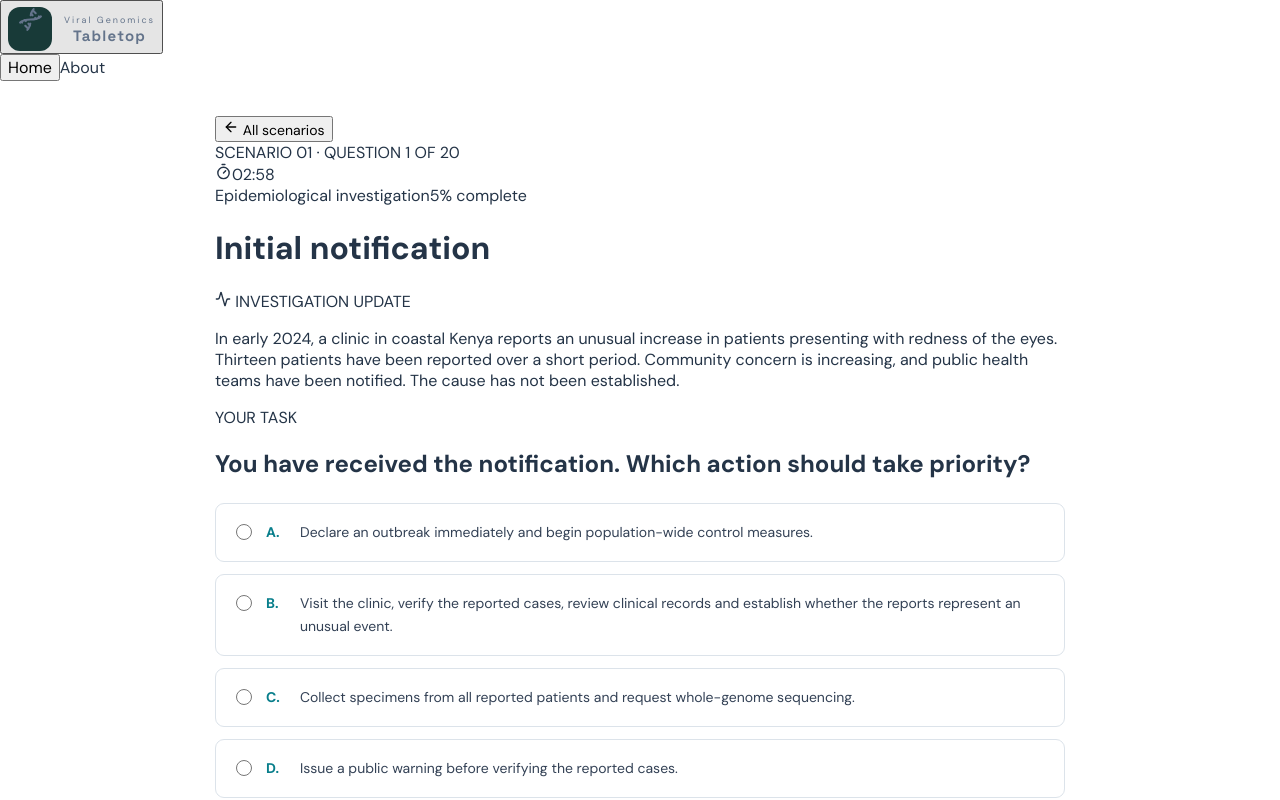
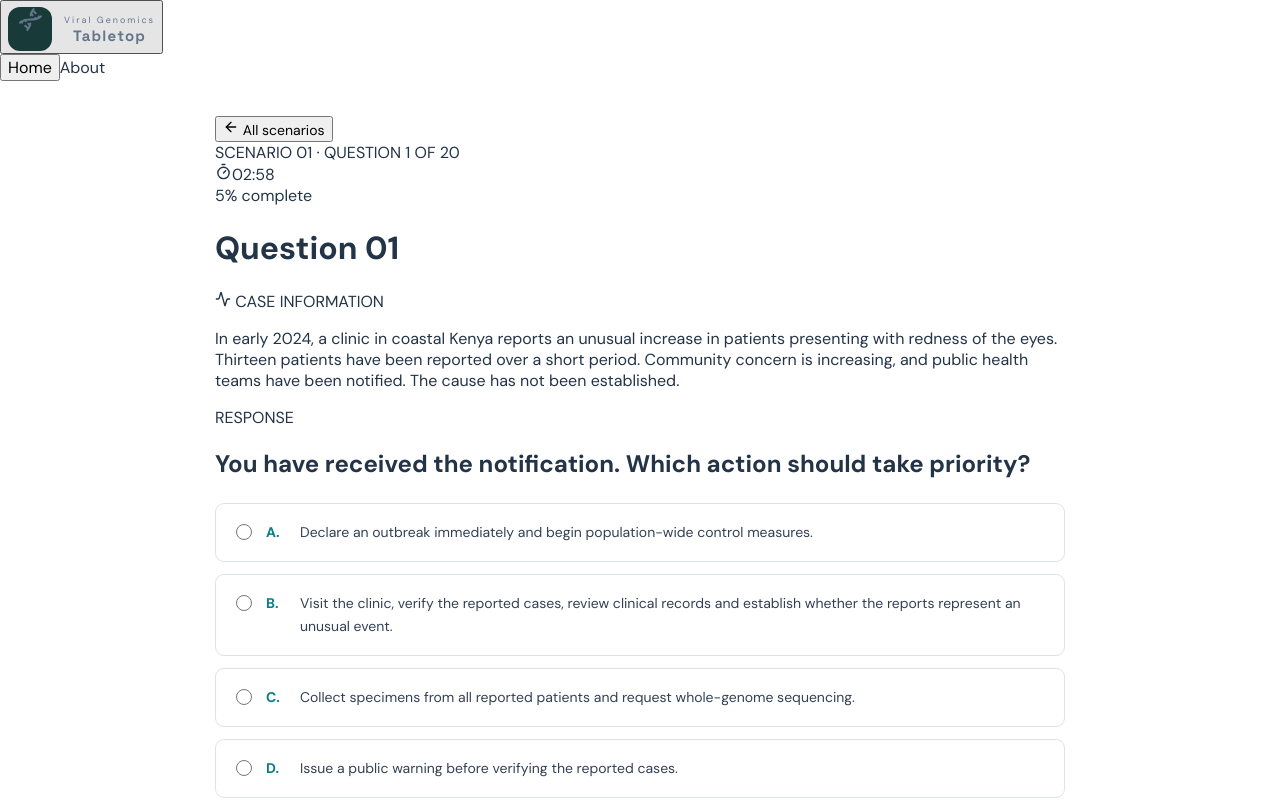
Before and after one commit to smusundi/genomics_training, a React (Vite) app: page / in a window 1280 px wide. Both pictures are taken after a click on the button "Start investigation". Shown: the top 800 px of the page. Built offline with nearby package versions, Linux system fonts and the light colour scheme.

Commit message:
Update App.jsx

```diff
--- a/src/App.jsx
+++ b/src/App.jsx
@@ -10,14 +10,12 @@ import {
   Lock,
 } from 'lucide-react'
 
-const QUESTION_TIME = 180 // 3 minutes per question
+const QUESTION_TIME = 180
 
 const questions = [
   {
-    title: 'Initial notification',
-    section: 'Epidemiological investigation',
-    briefing:
-      'In early 2024, a clinic in coastal Kenya reports an unusual increase in patients presenting with redness of the eyes. Thirteen patients have been reported over a short period. Community concern is increasing, and public health teams have been notified. The cause has not been established.',
+    title: 'Question 01',
+    briefing: 'In early 2024, a clinic in coastal Kenya reports an unusual increase in patients presenting with redness of the eyes. Thirteen patients have been reported over a short period. Community concern is increasing, and public health teams have been notified. The cause has not been established.',
     prompt: 'You have received the notification. Which action should take priority?',
     options: [
       'Declare an outbreak immediately and begin population-wide control measures.',
@@ -27,10 +25,8 @@ const questions = [
     ],
   },
   {
-    title: 'Defining the event',
-    section: 'Epidemiological investigation',
-    briefing:
-      'A visit to the clinic confirms that several patients have similar clinical presentations. However, the records are incomplete, and it is not yet clear whether all reported cases are part of the same event. Additional cases may be occurring in the surrounding community.',
+    title: 'Question 02',
+    briefing: 'A visit to the clinic confirms that several patients have similar clinical presentations. However, the records are incomplete, and it is not yet clear whether all reported cases are part of the same event. Additional cases may be occurring in the surrounding community.',
     prompt: 'Which approach would provide the most reliable estimate of the extent of the event?',
     options: [
       'Use eye redness alone as the case definition and include everyone reporting the symptom.',
@@ -40,10 +36,8 @@ const questions = [
     ],
   },
   {
-    title: 'Specimen selection',
-    section: 'Epidemiological investigation',
-    briefing:
-      'Additional individuals with similar symptoms are identified. The investigation team is preparing a specimen collection plan to support laboratory testing.',
+    title: 'Question 03',
+    briefing: 'Additional individuals with similar symptoms are identified. The investigation team is preparing a specimen collection plan to support laboratory testing.',
     prompt: 'Which specimen collection strategy is likely to provide the most useful initial evidence?',
     options: [
       'Collect blood from every patient because systemic specimens are generally more informative.',
@@ -53,10 +47,8 @@ const questions = [
     ],
   },
   {
-    title: 'Investigating possible exposures',
-    section: 'Epidemiological investigation',
-    briefing:
-      'Initial interviews suggest that some patients attend the same schools, live in nearby areas or have had contact with one another. Other patients have no obvious connection.',
+    title: 'Question 04',
+    briefing: 'Initial interviews suggest that some patients attend the same schools, live in nearby areas or have had contact with one another. Other patients have no obvious connection.',
     prompt: 'Which interpretation should guide the next stage of the investigation?',
     options: [
       'Shared locations establish that the event is caused by a contaminated water source.',
@@ -66,10 +58,8 @@ const questions = [
     ],
   },
   {
-    title: 'Selecting preliminary laboratory investigations',
-    section: 'Initial laboratory investigation',
-    briefing:
-      'Specimens have been collected, and the clinical team requests initial laboratory investigations before considering more specialised approaches. Routine bacterial culture and molecular assays are available.',
+    title: 'Question 05',
+    briefing: 'Specimens have been collected, and the clinical team requests initial laboratory investigations before considering more specialised approaches. Routine bacterial culture and molecular assays are available.',
     prompt: 'Which initial combination of investigations would be reasonable to prioritise?',
     options: [
       'Bacterial culture and pan-adenovirus qPCR.',
@@ -79,10 +69,8 @@ const questions = [
     ],
   },
   {
-    title: 'Interpreting preliminary findings',
-    section: 'Initial laboratory investigation',
-    briefing:
-      'Initial investigations are performed on 20 specimens. Eighteen specimens do not have an explanation from the methods used, while the remaining findings are inconclusive.',
+    title: 'Question 06',
+    briefing: 'Initial investigations are performed on 20 specimens. Eighteen specimens do not have an explanation from the methods used, while the remaining findings are inconclusive.',
     prompt: 'What is the most appropriate next step?',
     options: [
       'Conclude that there is no infectious cause because most specimens tested negative.',
@@ -92,10 +80,8 @@ const questions = [
     ],
   },
   {
-    title: 'Selecting a discovery approach',
-    section: 'Sequencing strategy',
-    briefing:
-      'The initial investigations have not established a cause. Specimen volumes are limited, and the range of possible infectious agents remains broad.',
+    title: 'Question 07',
+    briefing: 'The initial investigations have not established a cause. Specimen volumes are limited, and the range of possible infectious agents remains broad.',
     prompt: 'Which factors should guide the choice of the next laboratory approach?',
     options: [
       'The most expensive sequencing platform available.',
@@ -105,10 +91,8 @@ const questions = [
     ],
   },
   {
-    title: 'Comparing sequencing strategies',
-    section: 'Sequencing strategy',
-    briefing:
-      'The team considers three approaches: amplicon sequencing, probe-based target enrichment and untargeted metagenomic sequencing.',
+    title: 'Question 08',
+    briefing: 'The team considers three approaches: amplicon sequencing, probe-based target enrichment and untargeted metagenomic sequencing.',
     prompt: 'Which statement describes an important limitation of one of these approaches?',
     options: [
       'Amplicon sequencing can detect any unknown organism because it amplifies all nucleic acids.',
@@ -118,10 +102,8 @@ const questions = [
     ],
   },
   {
-    title: 'Evaluating sequencing controls',
-    section: 'Sequencing data assessment',
-    briefing:
-      'Clinical specimens and negative extraction and library-preparation controls are sequenced. Some reads are also detected in a negative control.',
+    title: 'Question 09',
+    briefing: 'Clinical specimens and negative extraction and library-preparation controls are sequenced. Some reads are also detected in a negative control.',
     prompt: 'What should be investigated before interpreting the sequencing results?',
     options: [
       'Remove every sequence found in the negative control from all clinical samples without further investigation.',
@@ -131,10 +113,8 @@ const questions = [
     ],
   },
   {
-    title: 'Assessing sequencing output',
-    section: 'Sequencing data assessment',
-    briefing:
-      'The sequencing run produces read statistics, including total reads, read-length distributions, quality scores and the proportion of classified reads.',
+    title: 'Question 10',
+    briefing: 'The sequencing run produces read statistics, including total reads, read-length distributions, quality scores and the proportion of classified reads.',
     prompt: 'Which combination of observations best supports proceeding to taxonomic interpretation?',
     options: [
       'A high total read count alone.',
@@ -144,10 +124,8 @@ const questions = [
     ],
   },
   {
-    title: 'Interpreting taxonomic classification',
-    section: 'Metagenomic analysis',
-    briefing:
-      'Taxonomic classification assigns reads at different levels, including kingdom, phylum, family, genus and species. Some reads are assigned only at higher taxonomic levels.',
+    title: 'Question 11',
+    briefing: 'Taxonomic classification assigns reads at different levels, including kingdom, phylum, family, genus and species. Some reads are assigned only at higher taxonomic levels.',
     prompt: 'How should these taxonomic assignments be interpreted?',
     options: [
       'Every family-level assignment confirms the presence of a specific species.',
@@ -157,30 +135,22 @@ const questions = [
     ],
   },
   {
-    title: 'Exploring the taxonomic profile',
-    section: 'Metagenomic analysis',
+    title: 'Question 12',
     visual: 'krona',
     responseType: 'text',
-    briefing:
-      'An interactive Krona plot generated from the metagenomic classification results is provided. Explore the taxonomic hierarchy and examine the relative contribution of the displayed groups.',
-    prompt:
-      'Using the Krona plot, identify the most represented taxonomic group at the lowest classification level that you consider reliably supported. Record the group and the level of classification.',
+    briefing: 'An interactive Krona plot generated from the classification results is provided. Explore the displayed hierarchy and examine the relative contribution of the groups.',
+    prompt: 'Using the provided visual evidence, identify the most represented taxonomic group at the lowest classification level that you consider reliably supported. Record the group and its classification level.',
   },
   {
-    title: 'Identifying a candidate for further investigation',
-    section: 'Metagenomic analysis',
+    title: 'Question 13',
     visual: 'krona',
     responseType: 'text',
-    briefing:
-      'You have explored the taxonomic profile. Several assignments may warrant closer inspection, but read counts alone do not establish a causal relationship.',
-    prompt:
-      'Name the taxon you would prioritise for further investigation and briefly record the observations from the Krona plot that support your choice.',
+    briefing: 'You have examined the taxonomic profile. Several assignments may warrant closer inspection, but read counts alone do not establish a causal relationship.',
+    prompt: 'Name the taxon you would prioritise for further investigation and briefly record the observations that support your choice.',
   },
   {
-    title: 'Selecting reads for genome reconstruction',
-    section: 'Genome characterisation',
-    briefing:
-      'A candidate taxon has been prioritised for further investigation. The next task is to recover sequence data that may support genome reconstruction.',
+    title: 'Question 14',
+    briefing: 'A candidate taxon has been prioritised for further investigation. The next task is to recover sequence data that may support genome reconstruction.',
     prompt: 'Which approach is most appropriate for selecting reads for further analysis?',
     options: [
       'Select all reads and assemble them without considering their taxonomic assignments.',
@@ -190,10 +160,8 @@ const questions = [
     ],
   },
   {
-    title: 'Assessing reference mapping',
-    section: 'Genome characterisation',
-    briefing:
-      'Candidate-associated reads are mapped against a suitable reference sequence. Mapping summaries and coverage information are generated.',
+    title: 'Question 15',
+    briefing: 'Candidate-associated reads are mapped against a suitable reference sequence. Mapping summaries and coverage information are generated.',
     prompt: 'Which set of metrics is most useful when evaluating the mapping results?',
     options: [
       'The total number of mapped reads alone.',
@@ -203,10 +171,8 @@ const questions = [
     ],
   },
   {
-    title: 'Evaluating genome completeness',
-    section: 'Genome characterisation',
-    briefing:
-      'The reconstructed sequence has substantial coverage across much of the reference, but several regions are poorly represented or absent.',
+    title: 'Question 16',
+    briefing: 'The reconstructed sequence has substantial coverage across much of the reference, but several regions are poorly represented or absent.',
     prompt: 'Which interpretation is most appropriate when describing genome completeness?',
     options: [
       'High average depth alone proves that the genome is complete.',
@@ -216,10 +182,8 @@ const questions = [
     ],
   },
   {
-    title: 'Seeking confirmatory evidence',
-    section: 'Genome characterisation',
-    briefing:
-      'The candidate sequence is detected in more than one clinical specimen. The team is considering additional evidence to assess the reliability and significance of the finding.',
+    title: 'Question 17',
+    briefing: 'The candidate sequence is detected in more than one clinical specimen. The team is considering additional evidence to assess the reliability and significance of the finding.',
     prompt: 'Which additional evidence would strengthen the investigation?',
     options: [
       'An independent targeted molecular assay, interpreted alongside specimen-level findings and the sequencing controls.',
@@ -229,10 +193,8 @@ const questions = [
     ],
   },
   {
-    title: 'Selecting reference sequences',
-    section: 'Phylogenetic analysis',
-    briefing:
-      'A set of sequences is available for phylogenetic analysis. The collection includes sequences from different locations and sampling periods, with variation in completeness and quality.',
+    title: 'Question 18',
+    briefing: 'A set of sequences is available for phylogenetic analysis. The collection includes sequences from different locations and sampling periods, with variation in completeness and quality.',
     prompt: 'Which strategy is most appropriate when selecting reference sequences?',
     options: [
       'Use only the oldest available sequence.',
@@ -242,11 +204,9 @@ const questions = [
     ],
   },
   {
-    title: 'Interpreting the phylogenetic tree',
-    section: 'Phylogenetic analysis',
+    title: 'Question 19',
     visual: 'tree',
-    briefing:
-      'A phylogenetic tree is provided with the investigated sequence and selected reference sequences. The tree represents inferred evolutionary relationships among the included sequences.',
+    briefing: 'A phylogenetic tree is provided with the investigated sequence and selected reference sequences. The tree represents inferred evolutionary relationships among the included sequences.',
     prompt: 'Which conclusion can reasonably be drawn from the tree?',
     options: [
       'Sequences that cluster together are necessarily linked by direct transmission.',
@@ -256,11 +216,9 @@ const questions = [
     ],
   },
   {
-    title: 'Integrating the evidence',
-    section: 'Phylogenetic analysis',
+    title: 'Question 20',
     visual: 'tree',
-    briefing:
-      'The investigation now has epidemiological observations, preliminary laboratory findings, metagenomic results, genome characterisation and phylogenetic analysis.',
+    briefing: 'The investigation now has epidemiological observations, preliminary laboratory findings, metagenomic results, genome characterisation and phylogenetic analysis.',
     prompt: 'How should the investigation team formulate its overall conclusion?',
     options: [
       'Base the conclusion only on the taxon with the highest read count.',
@@ -274,8 +232,8 @@ const questions = [
 const scenarios = [
   {
     number: '01',
-    title: 'Unusual cluster of clinical presentations',
-    description: 'Investigate an emerging event using epidemiological and genomic evidence.',
+    title: 'Scenario 01',
+    description: 'Examine an emerging event using the information provided.',
     status: 'Available',
     available: true,
   },
@@ -414,7 +372,7 @@ export default function App() {
               <div>
                 <p className="eyebrow">PRACTICAL EXERCISES</p>
                 <h2>Choose an investigation</h2>
-                <p>Work through the evidence and make decisions as the investigation unfolds.</p>
+                <p>Work through the information and make decisions as the investigation unfolds.</p>
               </div>
               <span className="scenario-count">05 SCENARIOS</span>
             </div>
@@ -451,8 +409,8 @@ export default function App() {
               <p>
                 This open-access tabletop platform is designed for bioinformatics trainees
                 and researchers. Participants interpret provided datasets and evidence,
-                progressing from epidemiological investigation to metagenomic analysis,
-                genome characterisation and phylogenetic interpretation.
+                progressing through an outbreak investigation using epidemiological,
+                laboratory and genomic information.
               </p>
             </div>
           </section>
@@ -469,45 +427,47 @@ export default function App() {
             </div>
           </div>
 
-          <div className="progress-track"><div className="progress-fill" style={{ width: `${progress}%` }} /></div>
+          <div className="progress-track">
+            <div className="progress-fill" style={{ width: `${progress}%` }} />
+          </div>
 
           <div className="question-meta">
-            <span>{currentQuestion.section}</span>
             <span>{Math.round(progress)}% complete</span>
           </div>
 
           <h1>{currentQuestion.title}</h1>
 
           <section className="briefing-panel">
-            <div className="briefing-label"><Activity size={16} /> INVESTIGATION UPDATE</div>
+            <div className="briefing-label"><Activity size={16} /> CASE INFORMATION</div>
             <p>{currentQuestion.briefing}</p>
           </section>
 
           {currentQuestion.visual === 'krona' && (
             <section className="evidence-panel">
-              <h2>Metagenomic taxonomic profile</h2>
+              <h2>Additional evidence</h2>
               <p>
-                The interactive Krona plot will appear here when the Scenario 01 Krona HTML
-                file is added to the project. Until then, use the question prompt as a
-                placeholder for the evidence review.
+                The interactive evidence display will appear here when its HTML file
+                is added to the project. Until then, this area is reserved for that material.
               </p>
-              <p className="file-hint">Expected file location: <code>public/krona/scenario01_krona.html</code></p>
+              <p className="file-hint">
+                Expected file location: <code>public/krona/scenario01_krona.html</code>
+              </p>
             </section>
           )}
 
           {currentQuestion.visual === 'tree' && (
             <section className="evidence-panel">
-              <h2>Phylogenetic evidence</h2>
+              <h2>Additional evidence</h2>
               <p>
-                The phylogenetic tree will appear here when the Scenario 01 tree file or
-                exported tree image is added to the project.
+                The relevant visual evidence will appear here when the supporting file
+                is added to the project.
               </p>
-              <p className="file-hint">A Newick, Nexus or high-resolution tree image can be used.</p>
+              <p className="file-hint">A supported tree file or high-resolution image can be used.</p>
             </section>
           )}
 
           <section className="question-content">
-            <p className="question-label">YOUR TASK</p>
+            <p className="question-label">RESPONSE</p>
             <h2>{currentQuestion.prompt}</h2>
 
             {currentQuestion.responseType === 'text' ? (
@@ -544,12 +504,16 @@ export default function App() {
 
           {submitted && (
             <div className="submission-notice" role="status">
-              {timeLeft === 0 ? 'Time is up. This question is now locked.' : 'Response recorded. This question is now locked.'}
+              {timeLeft === 0
+                ? 'Time is up. This question is now locked.'
+                : 'Response recorded. This question is now locked.'}
             </div>
           )}
 
           {!submitted && timeLeft <= 30 && timeLeft > 0 && (
-            <p className="timer-notice">30 seconds or less remaining. Submit your response before time runs out.</p>
+            <p className="timer-notice">
+              30 seconds or less remaining. Submit your response before time runs out.
+            </p>
           )}
 
           <div className="question-navigation">
@@ -562,7 +526,11 @@ export default function App() {
             </button>
 
             {!submitted ? (
-              <button className="primary-button" onClick={submitAnswer} disabled={!answer.trim()}>
+              <button
+                className="primary-button"
+                onClick={submitAnswer}
+                disabled={!answer.trim()}
+              >
                 Submit response <ArrowRight size={16} />
               </button>
             ) : (
```
